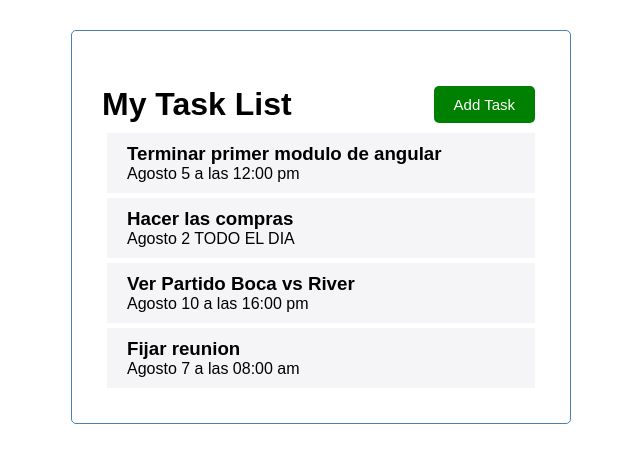
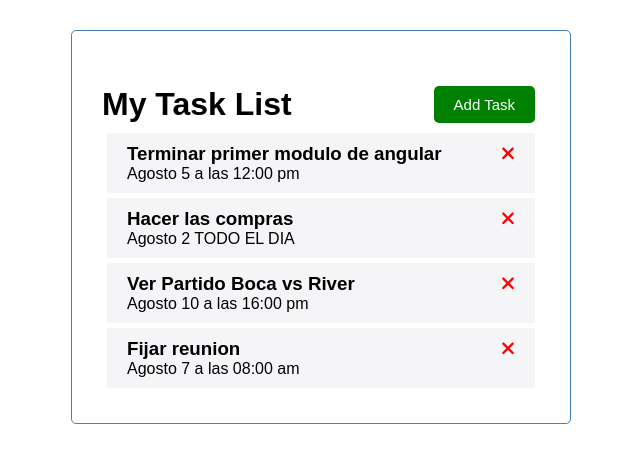
Before and after one commit to martinLopez99/My-Task-List, an Angular app: page / in a window 1280 px wide. Shown: the top 462 px of the page, without its empty margins (319-959 px from the left). Built offline with nearby package versions, Linux system fonts and the light colour scheme.

Commit message:
Componente de Lista Item

```diff
--- a/package.json
+++ b/package.json
@@ -18,6 +18,11 @@
     "@angular/platform-browser": "^14.0.0",
     "@angular/platform-browser-dynamic": "^14.0.0",
     "@angular/router": "^14.0.0",
+    "@fortawesome/angular-fontawesome": "^0.11.1",
+    "@fortawesome/fontawesome-svg-core": "^6.1.1",
+    "@fortawesome/free-brands-svg-icons": "^6.1.1",
+    "@fortawesome/free-regular-svg-icons": "^6.1.1",
+    "@fortawesome/free-solid-svg-icons": "^6.1.1",
     "rxjs": "~7.5.0",
     "tslib": "^2.3.0",
     "zone.js": "~0.11.4"
--- a/src/app/app.module.ts
+++ b/src/app/app.module.ts
@@ -6,6 +6,7 @@
 import { ButtonComponent } from './components/button/button.component';
 import { TasksComponent } from './components/tasks/tasks.component';
 import { TaskItemComponent } from './components/task-item/task-item.component';
+import { FontAwesomeModule } from '@fortawesome/angular-fontawesome';
 
 @NgModule({
   declarations: [
@@ -16,7 +17,8 @@
     TaskItemComponent
   ],
   imports: [
-    BrowserModule
+    BrowserModule,
+    FontAwesomeModule
   ],
   providers: [],
   bootstrap: [AppComponent]
--- a/src/app/components/task-item/task-item.component.html
+++ b/src/app/components/task-item/task-item.component.html
@@ -1,4 +1,11 @@
 <div class="task">
-    <h3>{{task.text}}</h3>
+    <h3>
+        {{task.text}}
+        <fa-icon
+            [icon]="fatimes"
+            [ngStyle]="{'color': 'red'}"
+            >
+        </fa-icon>
+    </h3>
     <p>{{task.day}}</p>
 </div>
--- a/src/app/components/task-item/task-item.component.ts
+++ b/src/app/components/task-item/task-item.component.ts
@@ -1,6 +1,7 @@
 import { Component, OnInit, Input } from '@angular/core';
 import { Task } from 'src/app/Task';
 import { TASK } from 'src/app/mock-task';
+import { faTimes } from '@fortawesome/free-solid-svg-icons';
 
 @Component({
   selector: 'app-task-item',
@@ -10,6 +11,7 @@
 export class TaskItemComponent implements OnInit {
 
   @Input() task: Task = TASK[0]
+  fatimes = faTimes;
 
   constructor() { }
 
--- a/src/app/components/tasks/tasks.component.ts
+++ b/src/app/components/tasks/tasks.component.ts
@@ -1,6 +1,8 @@
 import { Component, OnInit } from '@angular/core';
 import { Task } from 'src/app/Task';
 import { TASK } from 'src/app/mock-task';
+
+
 
 @Component({
   selector: 'app-tasks',
```
Also changed, not shown: 1 other file (tests, documents, lock files or other folders).
